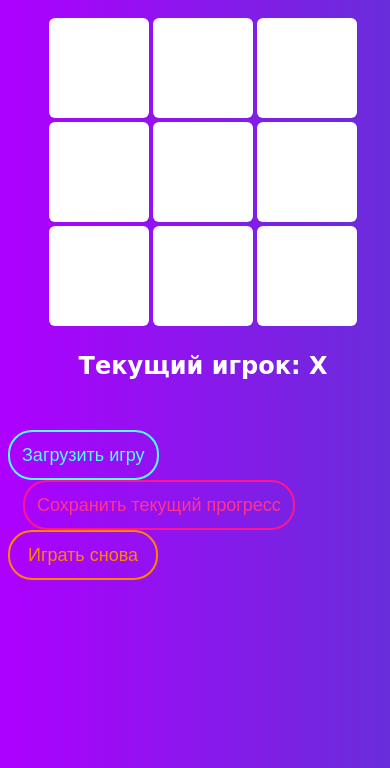
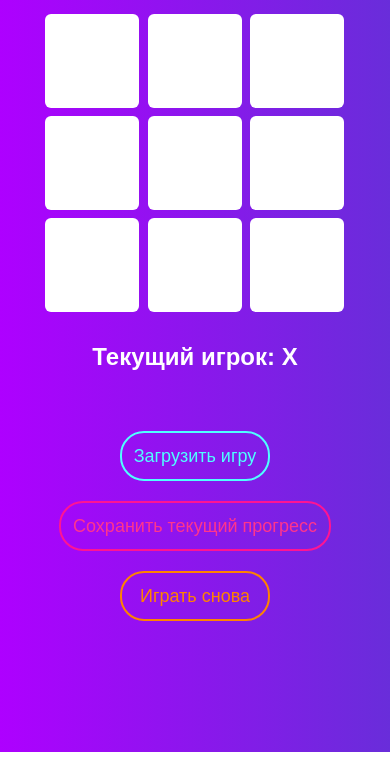
Before and after one commit to dangrachev/l2_10-tic-tac-toe, a plain HTML site: page src/index.html in a window 390 px wide. Shown: the part 92-860 px from the top of the page. Drawn offline with Linux system fonts and the light colour scheme.

Commit message:
Update main.css

```diff
--- a/src/assets/styles/main.css
+++ b/src/assets/styles/main.css
@@ -1,6 +1,7 @@
 body {
     width: 100vw;
     height: 100vh;
+    margin: 0;
 
     background: rgb(105,45,218);
     background: -moz-linear-gradient(270deg, rgba(105,45,218,1) 0%, rgba(174,0,255,1) 100%);
@@ -66,7 +67,9 @@ body {
 }
 
 .games-actions {
-
+    display: flex;
+    align-items: center;
+    justify-content: center;
 }
 
 button {
@@ -111,3 +114,23 @@ button {
     background-color: #ff8300;
     color: #fff;
 }
+
+
+@media screen and (max-width: 620px) {
+    body {
+        font-family: sans-serif;
+    }
+    .games-actions {
+        flex-direction: column;
+    }
+    .games-actions button {
+        margin: 10px 0;
+    }
+    .board {
+        grid-gap: 8px;
+    }
+    .cell {
+        max-width: 94px;
+        max-height: 94px;
+    }
+}
```
